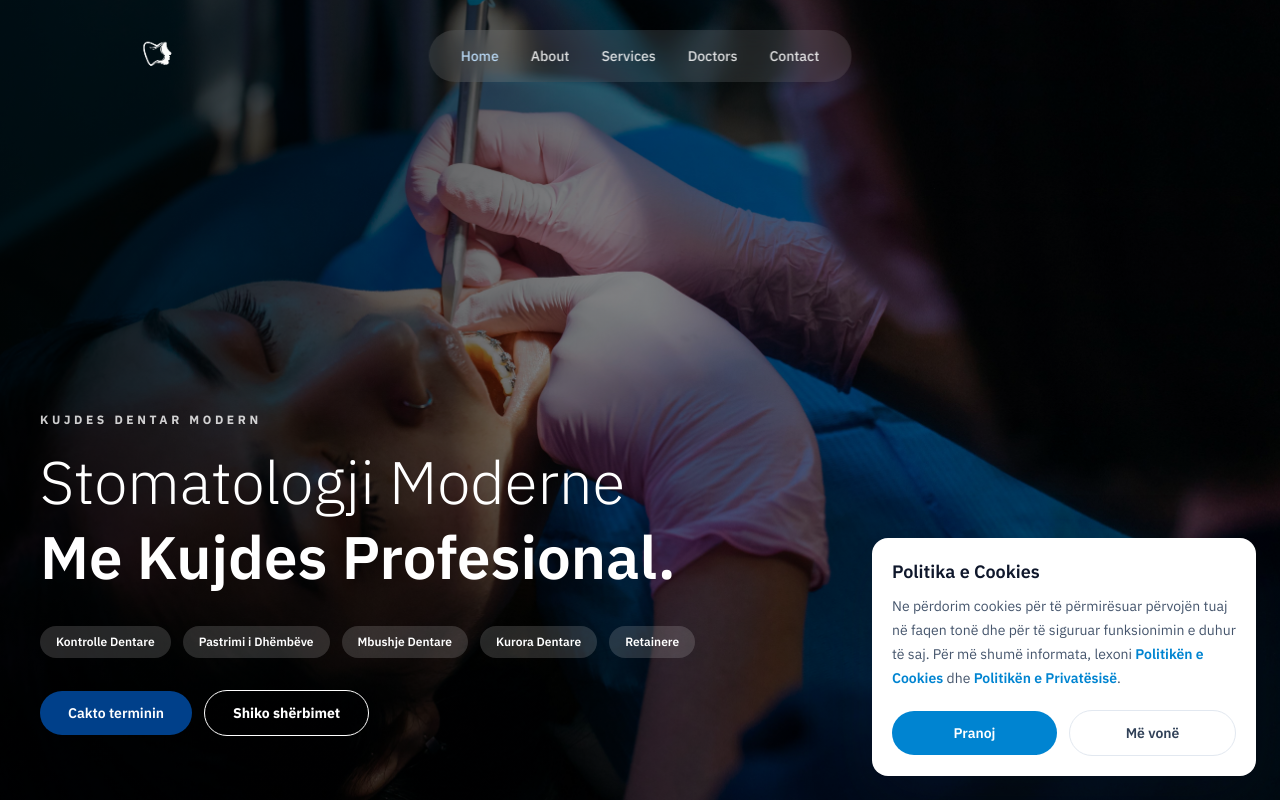
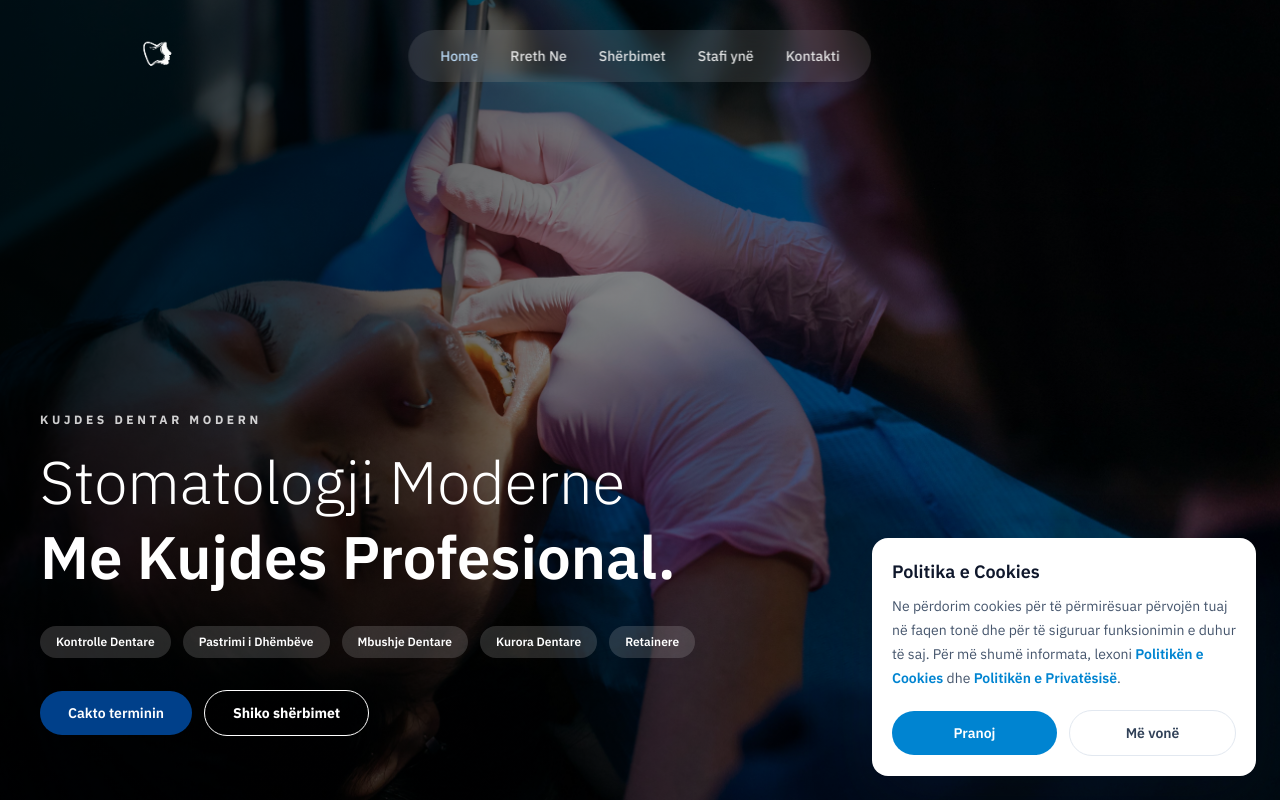
Before and after one commit to LaidaR3/Sident, a Next.js app in the folder dental-clinic/: page / in a window 1280 px wide. Shown: the top 800 px of the page. Built offline with nearby package versions, Linux system fonts and the light colour scheme.

Commit message:
Added a button to scroll to top

```diff
--- a/dental-clinic/app/layout.tsx
+++ b/dental-clinic/app/layout.tsx
@@ -4,6 +4,7 @@ import "./globals.css";
 import Navbar from "../components/layout/Navbar";
 import Footer from "@/components/layout/Footer";
 import CookieBanner from "@/components/layout/CookieBanner";
+import ScrollToTop from "@/components/ui/ScrollToTop";
 
 const ibmPlexSans = IBM_Plex_Sans({
   subsets: ["latin"],
@@ -29,6 +30,7 @@ export default function RootLayout({
 
         <Footer />
 
+<ScrollToTop />
         <CookieBanner />
       </body>
     </html>
--- a/dental-clinic/components/layout/Navbar.tsx
+++ b/dental-clinic/components/layout/Navbar.tsx
@@ -7,10 +7,10 @@ import { usePathname } from "next/navigation";
 
 const navLinks = [
   { href: "/", label: "Home" },
-  { href: "/about", label: "About" },
-  { href: "/services", label: "Services" },
-  { href: "/doctors", label: "Doctors" },
-  { href: "/contact", label: "Contact" },
+  { href: "/about", label: "Rreth Ne" },
+  { href: "/services", label: "Shërbimet" },
+  { href: "/doctors", label: "Stafi ynë" },
+  { href: "/contact", label: "Kontakti" },
 ];
 
 export default function Navbar() {
--- /dev/null
+++ b/dental-clinic/components/ui/ScrollToTop.tsx
@@ -0,0 +1,37 @@
+"use client";
+
+import { useEffect, useState } from "react";
+
+export default function ScrollToTop() {
+  const [visible, setVisible] = useState(false);
+
+  useEffect(() => {
+    const toggleVisible = () => {
+      setVisible(window.scrollY > 400);
+    };
+
+    window.addEventListener("scroll", toggleVisible);
+
+    return () => window.removeEventListener("scroll", toggleVisible);
+  }, []);
+
+  const scrollToTop = () => {
+    window.scrollTo({
+      top: 0,
+      behavior: "smooth",
+    });
+  };
+
+  return (
+    <button
+      onClick={scrollToTop}
+      className={`fixed bottom-6 right-6 z-50 flex h-12 w-12 items-center justify-center rounded-full bg-[#052f5e] text-xl text-white shadow-lg transition-all duration-300 hover:bg-[#00408a] ${
+        visible
+          ? "translate-y-0 opacity-100"
+          : "pointer-events-none translate-y-5 opacity-0"
+      }`}
+    >
+      ↑
+    </button>
+  );
+}
```
